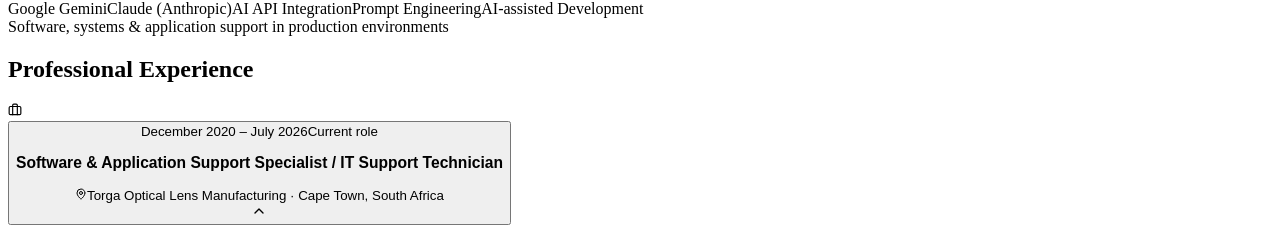
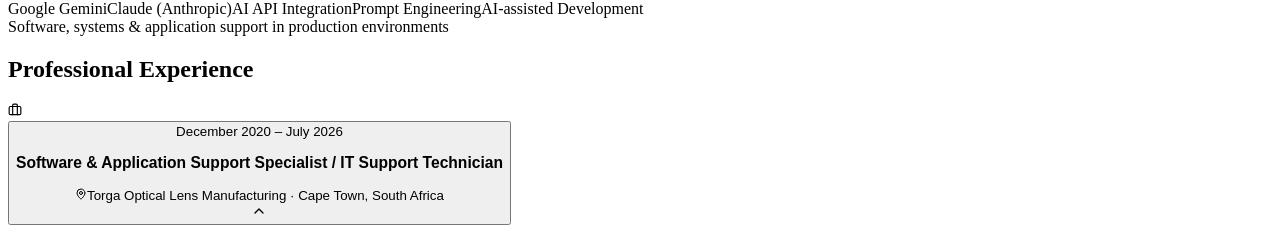
Before and after one commit to Luke-Manyamazi/luke-manyamazi.github.io, a React (Vite) app in the folder client/: page / in a window 1280 px wide. Shown: the part 3399-3626 px from the top of the page. Built offline with nearby package versions, Linux system fonts and the light colour scheme; no server answers; a web font is replaced by a local one.

Commit message:
fix: remove current role badge from experience

```diff
--- a/client/src/components/Experience.tsx
+++ b/client/src/components/Experience.tsx
@@ -60,11 +60,6 @@
                             <span className="font-mono text-xs text-primary bg-primary/10 border border-primary/20 px-2.5 py-0.5 rounded-full">
                               {job.duration}
                             </span>
-                            {idx === 0 && (
-                              <span className="font-mono text-[11px] px-2 py-0.5 rounded-full border bg-primary/10 text-primary border-primary/20">
-                                Current role
-                              </span>
-                            )}
                           </div>
                           <h3 className="text-base md:text-lg font-bold text-white leading-snug">
                             {job.role}
```
